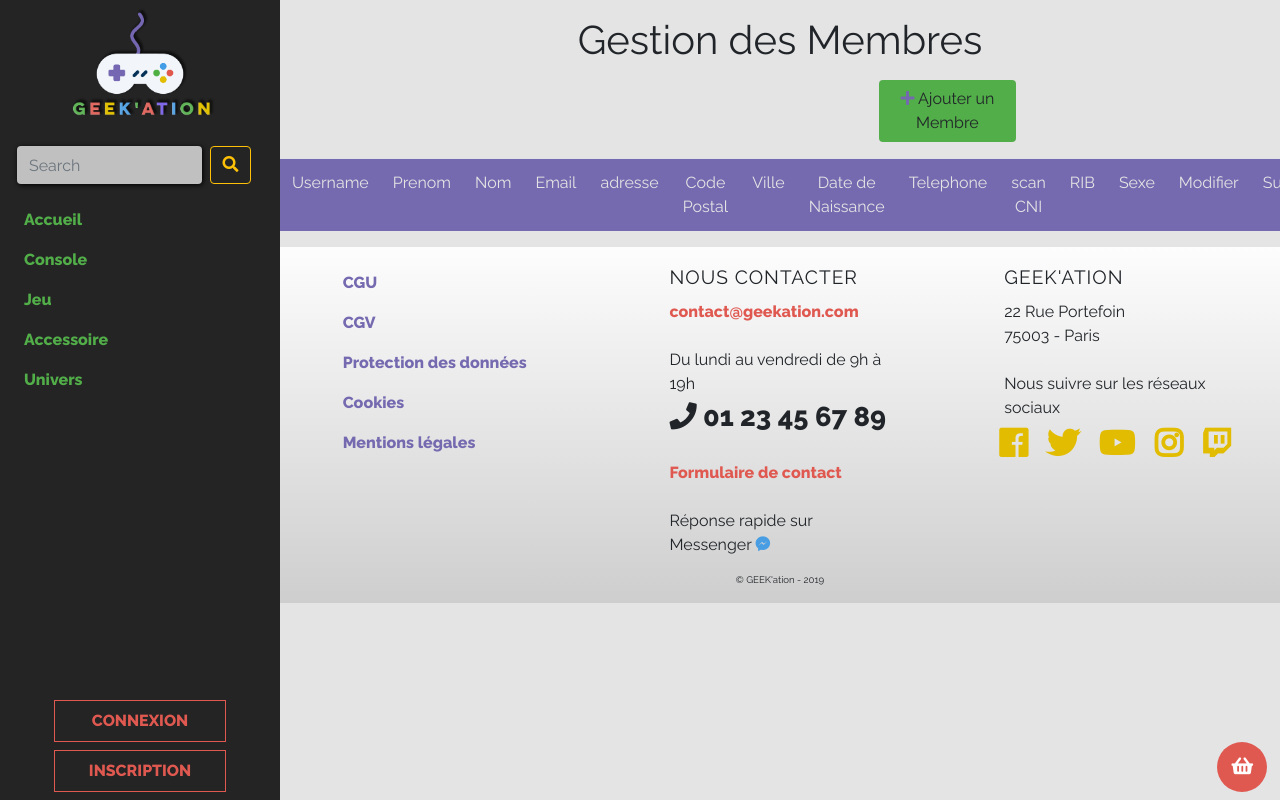
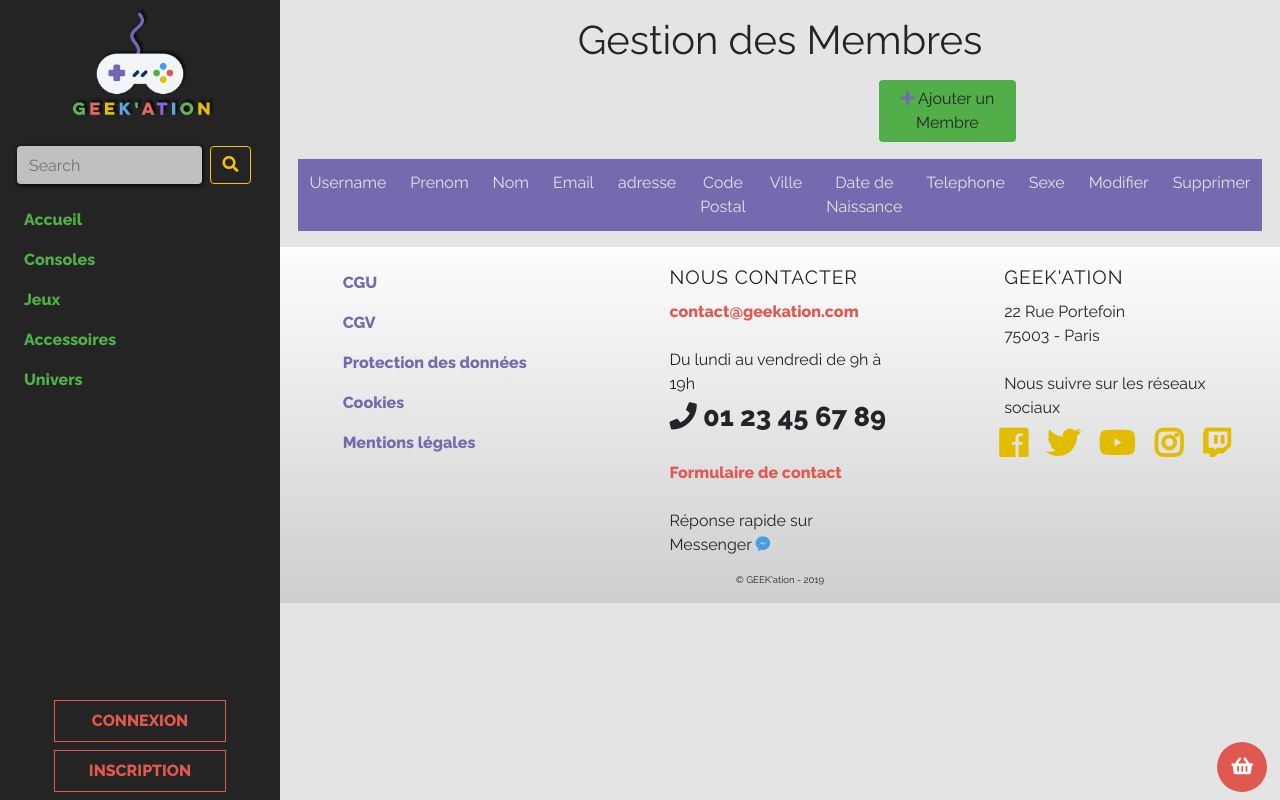
Before and after one commit to Ultrajet/geekation, a Symfony app: template templates/admin/membre_list.html.twig in a window 1280 px wide. Run offline with Twig, Linux system fonts and the light colour scheme; the template is opened without the code that fills it, so the values that code supplies are empty; some libraries are stand-ins or nearby versions.

Commit message:
FINAL COMMIT ?

```diff
--- a/public/css/style.css
+++ b/public/css/style.css
@@ -442,6 +442,10 @@
   .padpad {
     text-align: center;
     margin: 0 auto;
+  }
+
+  .imageindex {
+    height: 10vh;
   }
 
 /*********************** CAROUSEL TOP ***********************************/
--- a/src/Form/MembreType.php
+++ b/src/Form/MembreType.php
@@ -136,9 +136,6 @@
                 )
             ))
 
-            ->add('scan_CNI')
-
-            ->add('RIB')
 
             ->add('sexe',ChoiceType::class,array(
                 'choices' => array(
--- a/templates/admin/membre_list.html.twig
+++ b/templates/admin/membre_list.html.twig
@@ -23,8 +23,6 @@
                     <td>Ville</td>
                     <td>Date de Naissance</td>
                     <td>Telephone</td>
-                    <td>scan CNI</td>
-                    <td>RIB</td>
                     <td>Sexe</td>
                     {# <td>Voir</td> #}
                     <td>Modifier</td>
@@ -43,8 +41,6 @@
                         <td>{{ mbr.ville}}</td>
                         <td>{{ mbr.dateDeNaissance | date('d/m/Y') }}</td>
                         <td>{{ mbr.telephone}}</td>
-                        <td>{{ mbr.scanCNI}}</td>
-                        <td>{{ mbr.RIB}}</td>
                         <td>
                             {% if mbr.sexe == 'h' %}
                                 Homme
--- a/templates/base.html.twig
+++ b/templates/base.html.twig
@@ -73,13 +73,13 @@
 
 
                     <li class="nav-item">
-                        <a class="nav-link" href="{{ path('type_search', {typ: 'console' }) }}">Console</a>
+                        <a class="nav-link" href="{{ path('type_search', {typ: 'console' }) }}">Consoles</a>
                     </li>
                     <li class="nav-item">
-                        <a class="nav-link" href="{{ path('type_search', {typ: 'jeu' }) }}">Jeu</a>
+                        <a class="nav-link" href="{{ path('type_search', {typ: 'jeu' }) }}">Jeux</a>
                     </li>
                     <li class="nav-item">
-                        <a class="nav-link" href="{{ path('type_search', {typ: 'accessoire' }) }}">Accessoire</a>
+                        <a class="nav-link" href="{{ path('type_search', {typ: 'accessoire' }) }}">Accessoires</a>
                     </li>
 
 
--- a/templates/membre/gestion_panier.html.twig
+++ b/templates/membre/gestion_panier.html.twig
@@ -24,7 +24,7 @@
                     </tr>
                     {% else %}
                     {% for produit in panier %}
-                        <tr class="paniermiddle text-center">
+                        <tr class= text-center">
                             <td>{{ produit.nom }}</td>
                             <td>{{ produit.date_debut }}</td>
                             <td>{{ produit.date_fin }}</td>
@@ -32,7 +32,7 @@
                         </tr>
                     {% endfor %}
                     {% endif %}
-                    <tr class="col-10 montantcommande" >
+                    <tr class="col-10 montantcommande">
                         <td colspan="3" align="right"><strong>Montant de votre commande</strong></td>
                         <td colspan="1" align="center">{{ prix }}€</td>
                     </tr>
--- a/templates/membre/inscription.html.twig
+++ b/templates/membre/inscription.html.twig
@@ -51,8 +51,6 @@
                             {{ form_row(membreForm.ville) }}
                             {{ form_row(membreForm.code_postal) }}
                             {{ form_row(membreForm.telephone) }}
-                            {{ form_row(membreForm.scan_CNI) }}
-                         {{ form_row(membreForm.RIB) }}
  {{ form_row(membreForm.submit, {'label' : 'Inscription' })}}
                         </div>
                     </div>
```
Also changed, not shown: src/Entity/Membres.php (+0 -33 lines).
